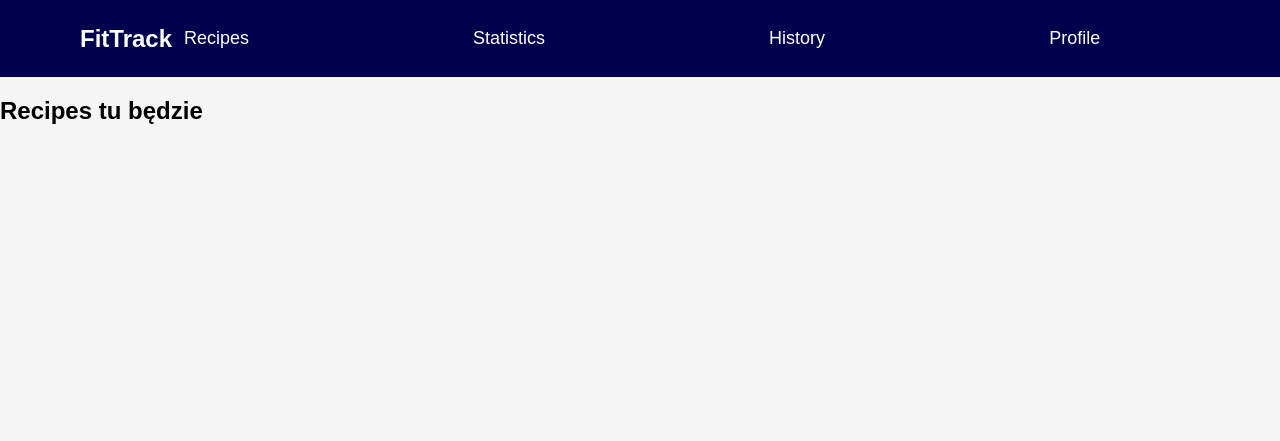
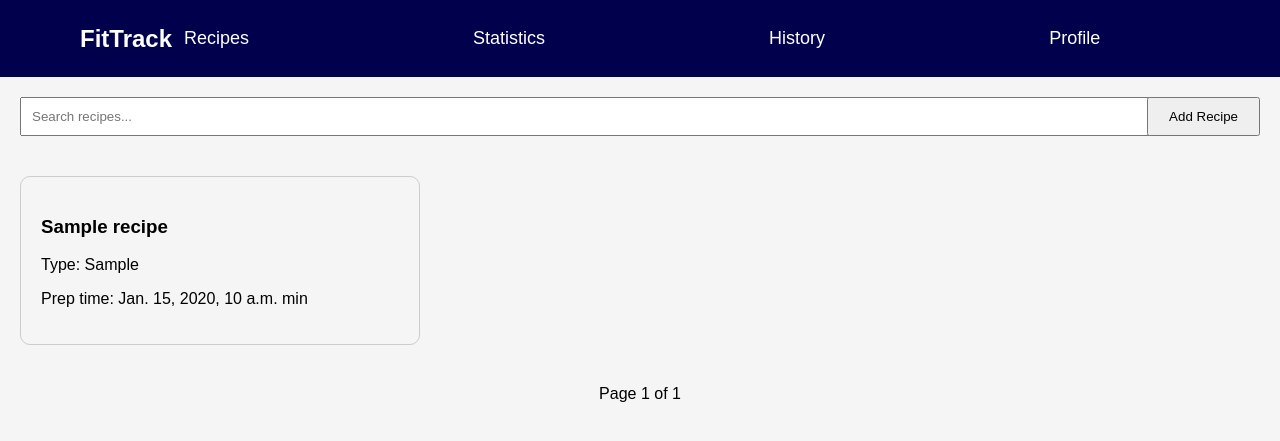
Before and after one commit to Lajkonik1301/diet-app, a Django app: template core/templates/core/recipes.html in a window 1280 px wide. Shown: the top 441 px of the page. Run offline with Django 5.2, Linux system fonts and the light colour scheme; the template is opened without the code that fills it: most values are stand-ins (such as "Sample title", 1, 10 or a date in 2020).

Commit message:
fixed recipes not showing in the recipes.html grid v2

```diff
--- a/core/static/core/main.css
+++ b/core/static/core/main.css
@@ -55,7 +55,6 @@ form {
     border: 1px solid #ccc;
     border-radius: 20px;
     font-size: 18px;
-
 }
 
 .meal-select {
--- /dev/null
+++ b/core/static/core/recipes.css
@@ -0,0 +1,56 @@
+label {
+      display: none !important;
+}
+
+/*wyszukiwarka*/
+.search-bar{
+    display: flex;
+    justify-content: space-between;
+    align-items: center;
+    margin: 20px;
+}
+
+.search-bar > form{
+    flex: 1;
+    margin-right: 20px;
+}
+
+.search-bar > form > input{
+    width: 100%;
+    padding: 10px;
+}
+
+/*przycisk 'add recipe'*/
+.search-bar > a > button{
+    padding: 10px 20px;
+    cursor: pointer;
+}
+
+/*siatka z przepisami*/
+.recipe-grid{
+    display: grid;
+    grid-template-columns: repeat(3, 1fr);
+    gap: 20px;
+    padding: 20px;
+}
+
+.recipe-grid > a{
+    text-decoration: none;
+    color: inherit;
+}
+
+/*pojedynczy box przepisu*/
+.single-recipe-box{
+    border: 1px solid #ccc;
+    padding: 20px;
+    border-radius: 10px;
+}
+
+.paginator{
+    text-align: center;
+    margin: 20px;
+}
+
+.paginator > span{
+    margin: 0 10px;
+}
--- a/core/templates/core/main.html
+++ b/core/templates/core/main.html
@@ -65,7 +65,7 @@
                 <!-- Pola dla wartości makroskładników -->
                 <div class="macro-container">
                     <input type="number" class="macro-input" placeholder="Protein (g)" name="protein">
-                    <input type="number" class="macro-input" placeholder="Fat (g)" name="fat">
+                    <input type="number" class="macro-input" placeholder="Fats (g)" name="fat">
                     <input type="number" class="macro-input" placeholder="Carbs (g)" name="carbs">
                 </div>
 
@@ -79,6 +79,7 @@
 
     </div>
 
+    <!-- aktualizacja daty do aktualnej w formularzu dodania posiłku -->
     <script>
         document.addEventListener("DOMContentLoaded", function () {
             const dateInput = document.getElementById("meal-date");
--- a/core/templates/core/profile.html
+++ b/core/templates/core/profile.html
@@ -30,7 +30,8 @@
     </div>
 </div>
 
-<h2>Halo goplana</h2>
+
+<a href="https://www.google.com/url?sa=i&url=https%3A%2F%2Fjbzd.com.pl%2Fobr%2F1338732%2Fgoplana&psig=AOvVaw1cweNWHb2gSymCiD8Jsrrk&ust=1747485229618000&source=images&cd=vfe&opi=89978449&ved=0CBQQjRxqFwoTCOiCgPf_p40DFQAAAAAdAAAAABAK"><h2>Halo goplana</h2></a>
 
 </body>
 </html>
--- a/core/templates/core/recipes.html
+++ b/core/templates/core/recipes.html
@@ -5,12 +5,14 @@
   <meta charset="UTF-8">
     <title>Recipes</title>
     <link rel="stylesheet" href="{% static 'core/navbar.css' %}">
+    <link rel="stylesheet" href="{% static 'core/recipes.css' %}">
 
-  <style>
+  <!-- PRZENIOSŁEM TO DO recipes.css IDK PO CO TO BYŁO, NAJWYŻEJ USUŃ STĄD I STAMTĄD JEŻELI JUŻ TO JEST USELESS
+    <style>
     label {
       display: none !important;
     }
-  </style>
+  </style>   -->
 </head>
 <body>
 
@@ -30,7 +32,40 @@
     </div>
 </div>
 
-<h2>Recipes tu będzie</h2>
+<div class="search-bar">
+    <form method="get" action="{% url 'recipes' %}">
+        <input type="text" name="q" placeholder="Search recipes...">
+    </form>
+    <a href="{% url 'add_recipe' %}">
+        <button>Add Recipe</button>
+    </a>
+</div>
+
+<div class="recipe-grid">
+    {% for recipe in recipes %}
+        <a href="{% url 'recipe_detail' recipe.id %}">
+            <div class="single-recipe-box">
+                <h3>{{ recipe.name }}</h3>
+                <p>Type: {{ recipe.meal_type }}</p>
+                <p>Prep time: {{ recipe.prep_time }} min</p>
+            </div>
+        </a>
+    {% empty %}
+        <p>No recipes found.</p>
+    {% endfor %}
+</div>
+
+<div class="paginator">
+    {% if recipes.has_previous %}
+        <a href="?page={{ recipes.previous_page_number }}{% if request.GET.q %}&q={{ request.GET.q }}{% endif %}">Previous</a>
+    {% endif %}
+
+    <span>Page {{ recipes.number }} of {{ recipes.paginator.num_pages }}</span>
+
+    {% if recipes.has_next %}
+        <a href="?page={{ recipes.next_page_number }}{% if request.GET.q %}&q={{ request.GET.q }}{% endif %}">Next</a>
+    {% endif %}
+</div>
 
 </body>
 </html>
--- a/core/urls.py
+++ b/core/urls.py
@@ -7,8 +7,11 @@ urlpatterns = [
     path('login/', views.login_view, name='login'),
     path('main/', views.main, name='main'),
     path('logout/', views.logout_view, name='logout'),
-    path('recipes/', views.recipes, name='recipes'),
     path('profile/', views.profile, name='profile'),
     path('statistics/', views.statistics, name='statistics'),
     path('history/', views.history, name='history'),
+    path('recipes/', views.recipe_list, name='recipes'),
+    path('recipes/add/', views.add_recipe, name='add_recipe'),
+    path('recipes/<int:recipe_id>/', views.recipe_detail, name='recipe_detail'),
+
 ]
```
Also changed, not shown: core/templates/core/add_recipe.html (added, +48 -0 lines), core/templates/core/recipe_detail.html (added, +11 -0 lines), core/views.py (+41 -2 lines), core/migrations/0003_recipe.py (added), core/migrations/0004_alter_recipe_meal_type.py (added), core/migrations/0005_rename_description_recipe_instructions.py (added).
